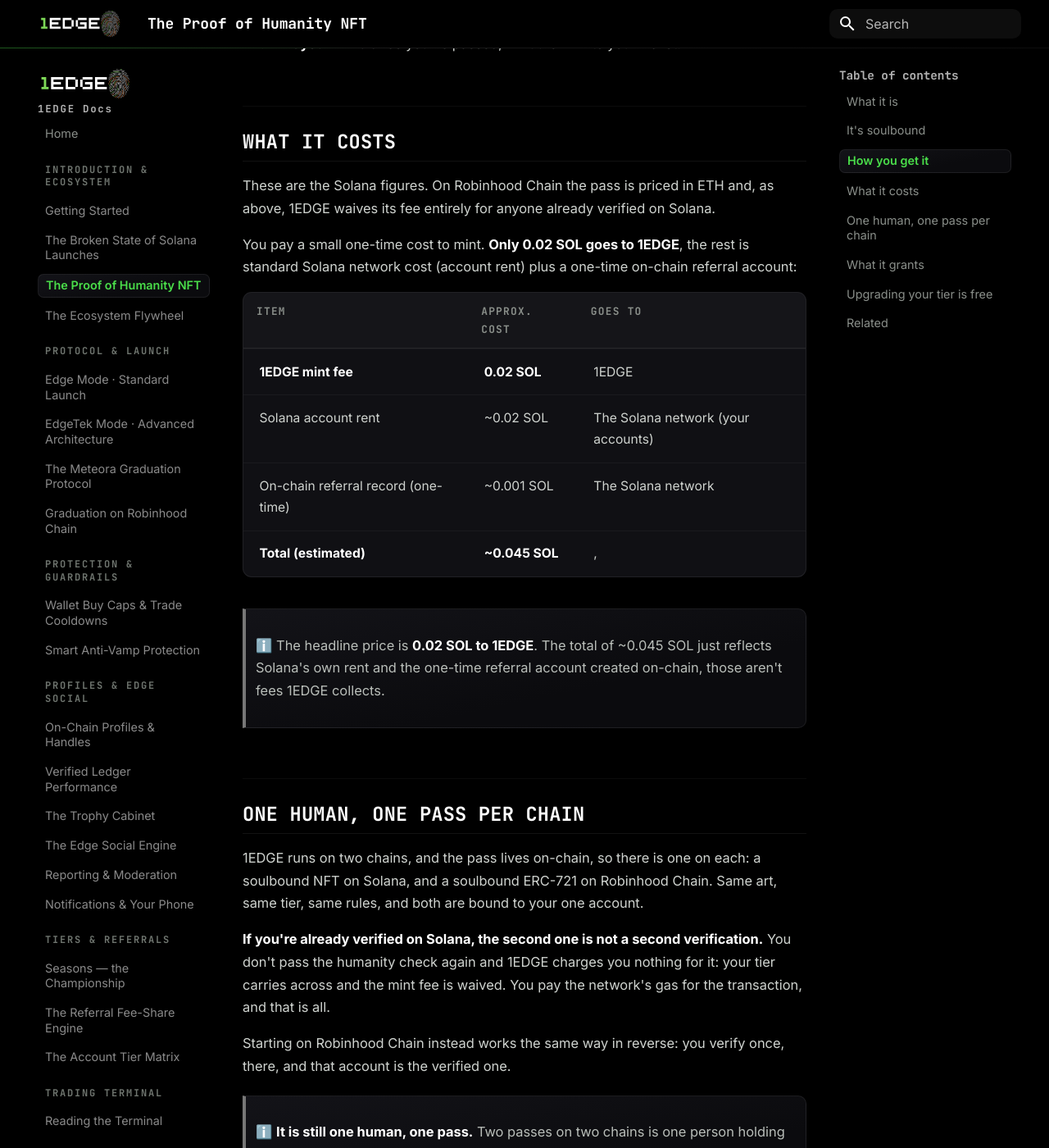
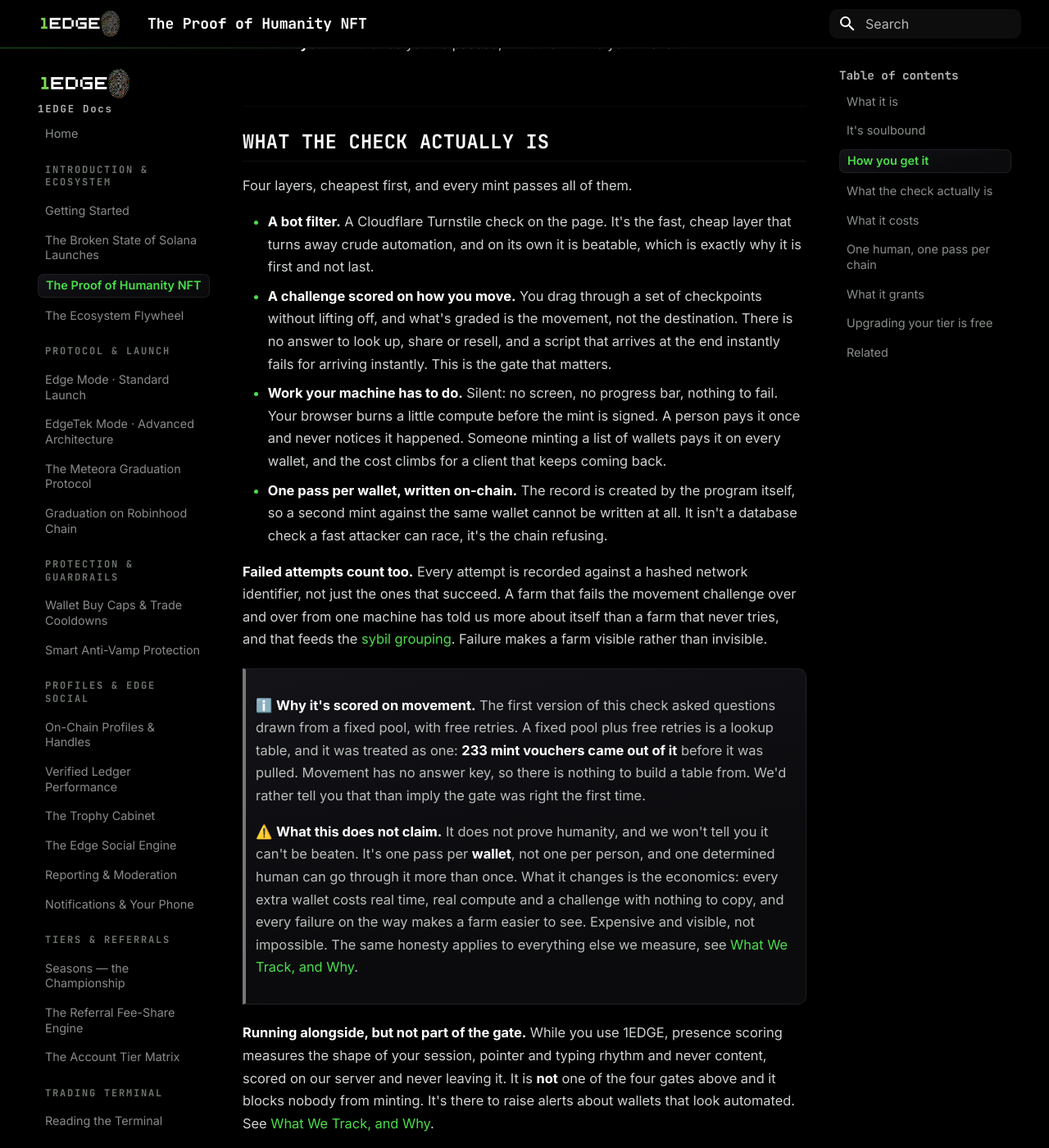
Before and after one commit to Tedz-1edge/1edge-docs, an MkDocs documentation site: the page built from docs/introduction/proof-of-humanity.md, in a window 1280 px wide and 1400 px high, scrolled down 1151 px. Shown: the whole window at 82% size. Built offline with MkDocs 1.6.1 and Material for MkDocs 9.7.7, drawn with Linux system fonts in a browser that asks for light colours; some of the changed text lies outside the part shown.

Commit message:
Docs: say what the humanity check actually is
The page led with Turnstile and called the rest "one short challenge",
which reads as a Cloudflare widget anyone can bypass. That is a fair
reading of what was written and wrong about what is built.

Names the four gates in order and what each one costs an attacker: the
cheap bot filter first, the movement-scored challenge that has no answer
to reuse, the silent per-wallet proof of work, and the on-chain record
that makes a second mint unwritable. Adds the part nobody guesses, that
failed attempts are fingerprinted too, so a farm that fails is more
visible than one that never tries.

Keeps the claim honest in both directions. It does not prove humanity,
it is one pass per wallet and not per person, and it can be done more
than once by one determined human; what it changes is cost and
visibility. Presence scoring is named as observational and explicitly
not a gate. No thresholds, scoring, retry counts or timings anywhere.

Also drops "can't masquerade as a crowd" from the-problem, the same
absolute claim in another suit, and carries the plainer wording into
getting-started and the security table.

Co-Authored-By: Claude Opus 5 (1M context) <noreply@anthropic.com>
Claude-Session: https://claude.ai/code/session_01V4sSUyxidenqXkqwbT2D3y

```diff
--- a/docs/introduction/proof-of-humanity.md
+++ b/docs/introduction/proof-of-humanity.md
@@ -1,14 +1,14 @@
 ---
-description: The soulbound, on-chain credential that proves you're a real human, on either chain, your gate into 1EDGE.
+description: The soulbound, on-chain credential you earn by passing the humanity check, on either chain, your gate into 1EDGE.
 ---
 
 # The Proof of <span class="g">Humanity NFT</span>
 
-The **Proof of Humanity NFT** is the foundation of everything on 1EDGE. It's your on-chain credential proving you're a real person, **one human, one wallet**, and it's the gate to launching, trading, and earning on the platform.
+The **Proof of Humanity NFT** is the foundation of everything on 1EDGE. It's the on-chain record that a wallet was claimed by someone who passed the humanity check, **one human, one wallet**, and it's the gate to launching, trading, and earning on the platform.
 
 ## What it is
 
-A single NFT, minted to your wallet, that marks you as a **verified human**. It isn't a collectible to flip or a financial product, it's a utility credential that unlocks the platform and binds your verified status to your wallet.
+A single NFT, minted to your wallet, that marks it as **human-verified**. It isn't a collectible to flip or a financial product, it's a utility credential that opens the platform and binds your verified status to your wallet.
 
 > ✅ **One wallet. One human. Verified on-chain.** Binding verified status to a single wallet makes bot swarms and multi-wallet farms far more expensive and far harder to run, that's the core of 1EDGE's protection, layered with the anti-bundle, buy-cap and behavioural defences.
 
@@ -20,8 +20,27 @@ That's deliberate: if verified-human status could be bought or traded, it would
 
 ## How you get it
 
-1. **Pass the humanity check.** Verification is quick, a Cloudflare Turnstile check plus one short interactive challenge. **No social account required**, you don't connect X or anything else.
+1. **Pass the humanity check.** Four gates, in order. The hands-on part takes about a minute; the rest you never see. **No social account required**, you don't connect X or anything else.
 2. **Mint your NFT.** Once you've passed, mint the NFT to your wallet.
+
+## What the check actually is
+
+Four layers, cheapest first, and every mint passes all of them.
+
+* **A bot filter.** A Cloudflare Turnstile check on the page. It's the fast, cheap layer that turns away crude automation, and on its own it is beatable, which is exactly why it is first and not last.
+* **A challenge scored on how you move.** You drag through a set of checkpoints without lifting off, and what's graded is the movement, not the destination. There is no answer to look up, share or resell, and a script that arrives at the end instantly fails for arriving instantly. This is the gate that matters.
+* **Work your machine has to do.** Silent: no screen, no progress bar, nothing to fail. Your browser burns a little compute before the mint is signed. A person pays it once and never notices it happened. Someone minting a list of wallets pays it on every wallet, and the cost climbs for a client that keeps coming back.
+* **One pass per wallet, written on-chain.** The record is created by the program itself, so a second mint against the same wallet cannot be written at all. It isn't a database check a fast attacker can race, it's the chain refusing.
+
+**Failed attempts count too.** Every attempt is recorded against a hashed network identifier, not just the ones that succeed. A farm that fails the movement challenge over and over from one machine has told us more about itself than a farm that never tries, and that feeds the [sybil grouping](../support/what-we-track.md#one-person-one-wallet). Failure makes a farm visible rather than invisible.
+
+> ℹ️ **Why it's scored on movement.** The first version of this check asked questions drawn from a fixed pool, with free retries. A fixed pool plus free retries is a lookup table, and it was treated as one: **233 mint vouchers came out of it** before it was pulled. Movement has no answer key, so there is nothing to build a table from. We'd rather tell you that than imply the gate was right the first time.
+
+> ⚠️ **What this does not claim.** It does not prove humanity, and we won't tell you it can't be beaten. It's one pass per **wallet**, not one per person, and one determined human can go through it more than once. What it changes is the economics: every extra wallet costs real time, real compute and a challenge with nothing to copy, and every failure on the way makes a farm easier to see. Expensive and visible, not impossible. The same honesty applies to everything else we measure, see [What We Track, and Why](../support/what-we-track.md).
+
+**Running alongside, but not part of the gate.** While you use 1EDGE, presence scoring measures the shape of your session, pointer and typing rhythm and never content, scored on our server and never leaving it. It is **not** one of the four gates above and it blocks nobody from minting. It's there to raise alerts about wallets that look automated. See [What We Track, and Why](../support/what-we-track.md#presence-the-one-people-ask-about).
+
+> ℹ️ 1EDGE doesn't publish the thresholds, the scoring, the retry limits or the timings behind any of this. Naming the exact height of each wall only tells a farmer which one to climb.
 
 ## What it costs
 
```
Also changed, not shown: docs/introduction/getting-started.md (+1 -1 lines), docs/introduction/the-problem.md (+1 -1 lines), docs/support/security.md (+1 -1 lines).
